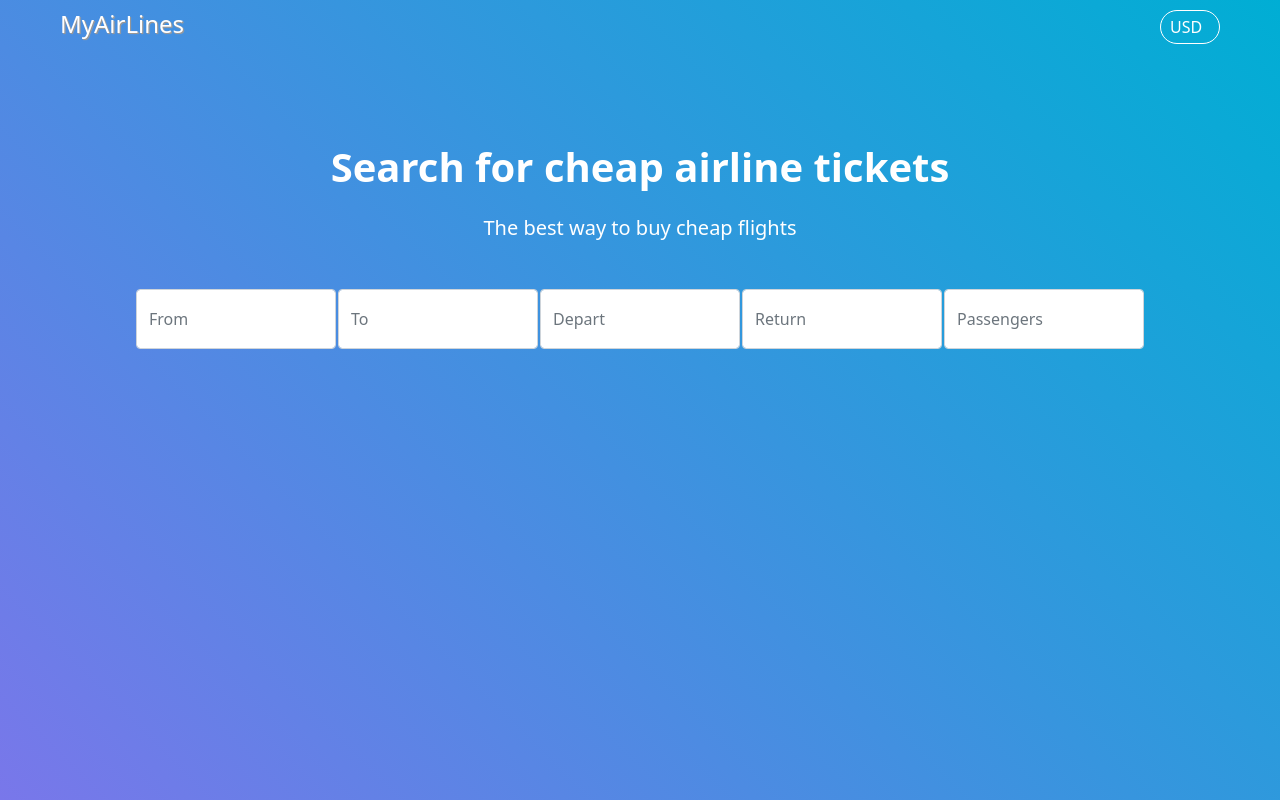
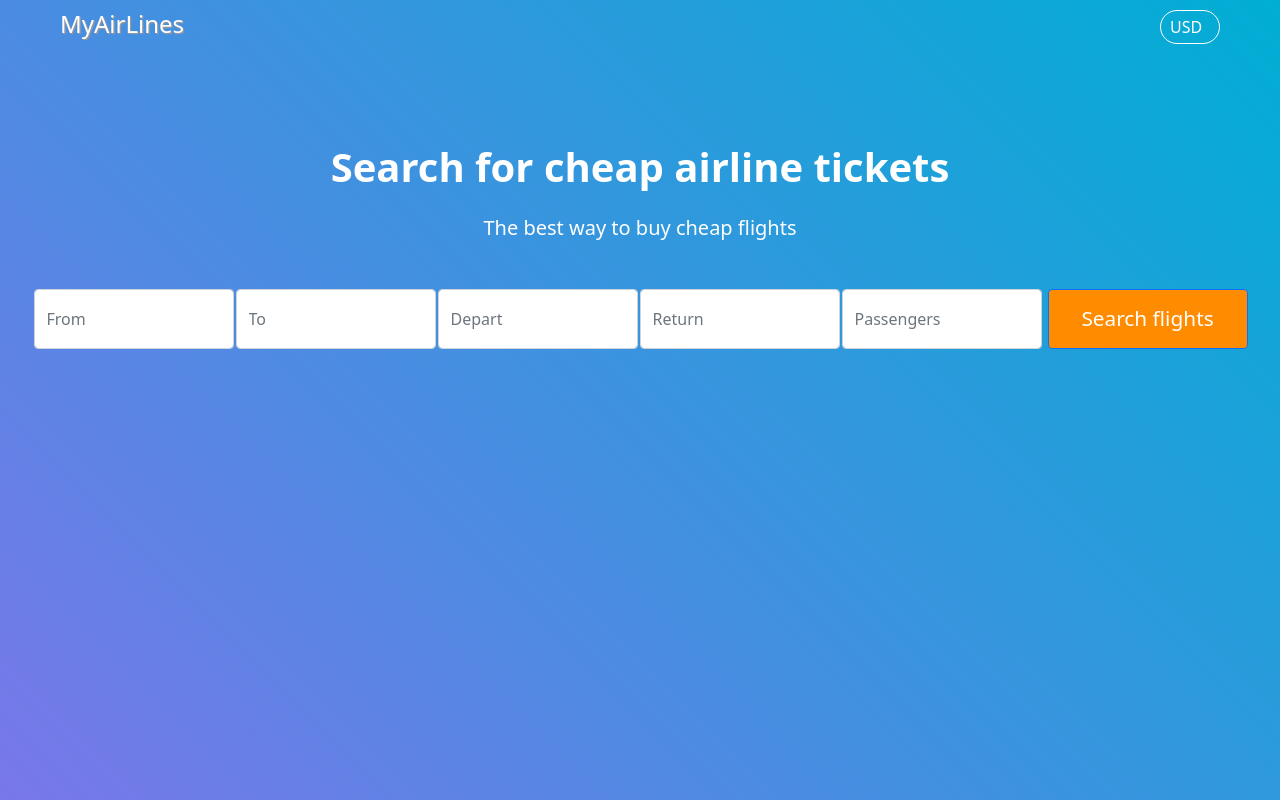
Before and after one commit to volosher/myairlines, a React (Create React App) app: page / in a window 1280 px wide. Built offline with nearby package versions, Linux system fonts and the light colour scheme.

Commit message:
create and style MyButton component

```diff
--- a/src/components/TicketsSearchBar/TicketsSearchBar.tsx
+++ b/src/components/TicketsSearchBar/TicketsSearchBar.tsx
@@ -1,6 +1,7 @@
 import React from 'react';
 import MyInput from "../UI/input/MyInput";
 import styles from './TicketsSearchBar.module.scss'
+import MyButton from "../UI/MyButton/MyButton";
 const TicketsSearchBar = () => {
     return (
         <div className={styles.searchbar}>
@@ -19,6 +20,7 @@ const TicketsSearchBar = () => {
             <MyInput
                 text={'Passengers'}
             />
+            <MyButton/>
         </div>
     );
 };
--- /dev/null
+++ b/src/components/UI/MyButton/MyButton.module.css
@@ -0,0 +1,4 @@
+.mybtn {
+    padding-left: 5px;
+    padding-top: 30px;
+}
--- /dev/null
+++ b/src/components/UI/MyButton/MyButton.tsx
@@ -0,0 +1,19 @@
+import React from 'react';
+import styles from "./MyButton.module.css";
+
+const mystyle = {
+    width: '200px',
+    height: '60px',
+    fontSize: '1.3rem',
+    background: 'darkorange',
+}
+
+const MyButton = () => {
+    return (
+        <div className={styles.mybtn}>
+            <button type="button" className="btn btn-primary" style={mystyle}>Search flights</button>
+        </div>
+    );
+};
+
+export default MyButton;
```
